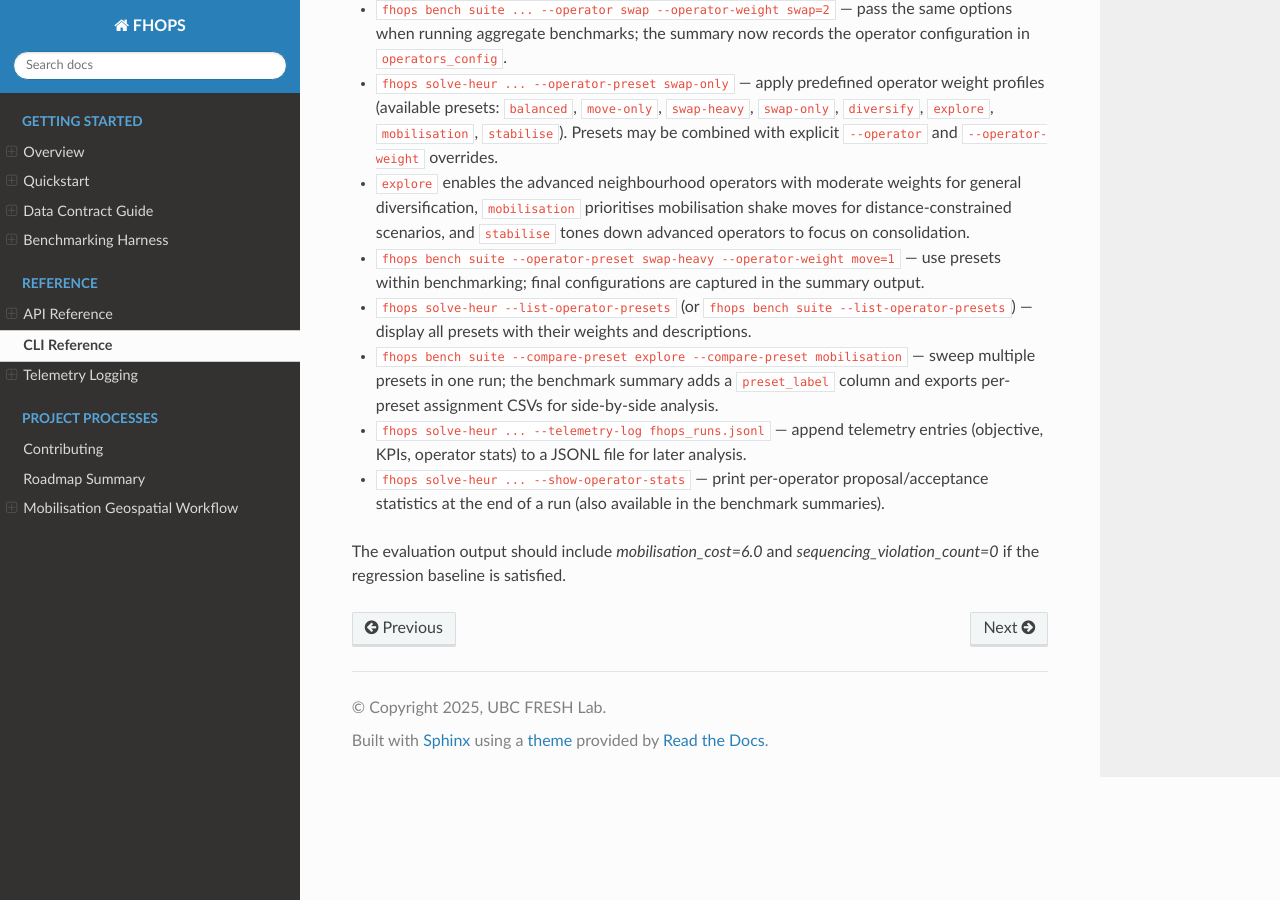
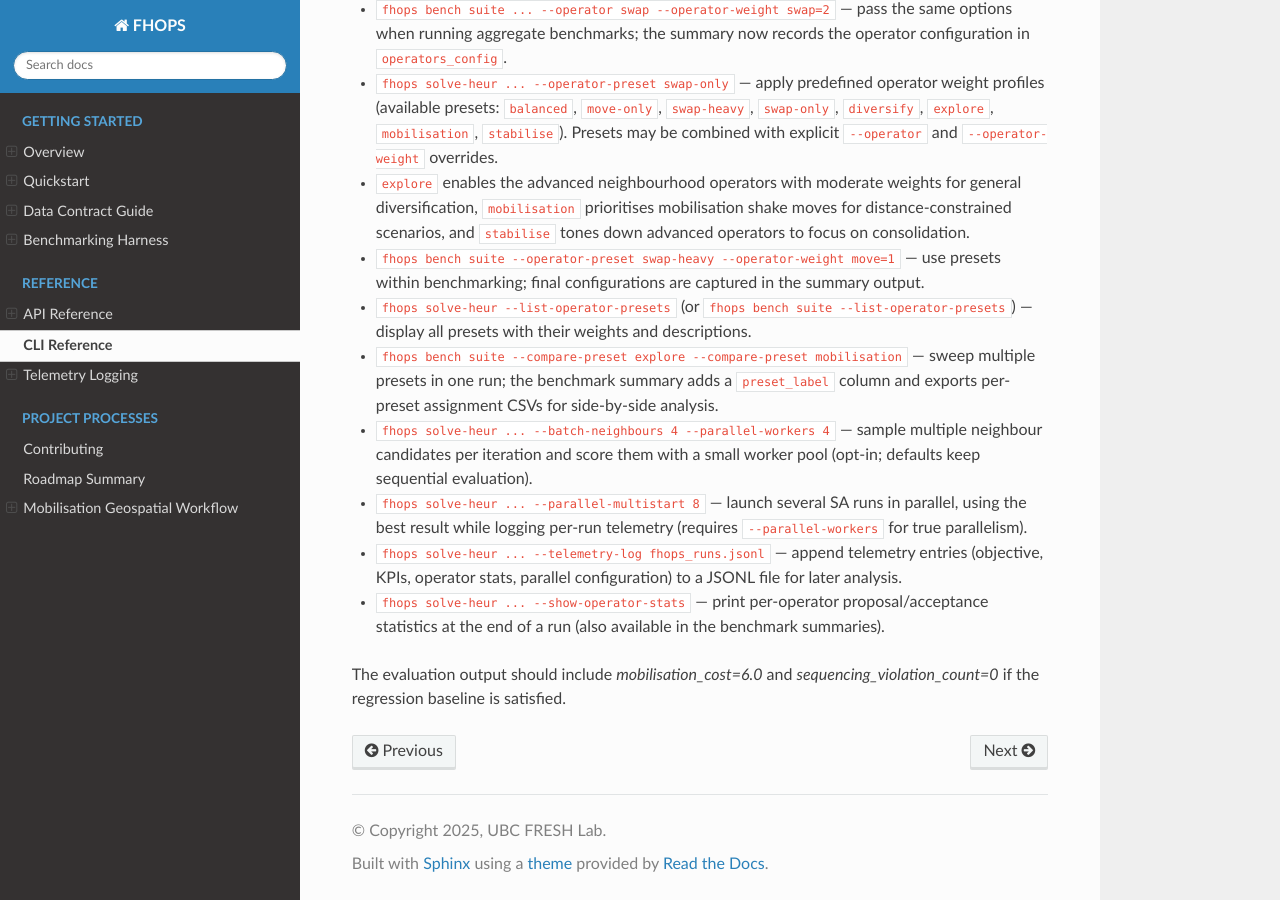
Before and after one commit to UBC-FRESH/fhops, a Sphinx documentation site: the page built from docs/reference/cli.rst, in a window 1280 px wide and 900 px high, scrolled down 974 px. Built offline with Sphinx 7.4.7 and the Read the Docs theme 3.1.0, drawn with Linux system fonts in a browser that asks for light colours.

Commit message:
docs: document parallel CLI options

```diff
--- a/docs/reference/cli.rst
+++ b/docs/reference/cli.rst
@@ -36,7 +36,9 @@ Additional simulated annealing controls:
 - ``fhops bench suite --operator-preset swap-heavy --operator-weight move=1`` — use presets within benchmarking; final configurations are captured in the summary output.
 - ``fhops solve-heur --list-operator-presets`` (or ``fhops bench suite --list-operator-presets``) — display all presets with their weights and descriptions.
 - ``fhops bench suite --compare-preset explore --compare-preset mobilisation`` — sweep multiple presets in one run; the benchmark summary adds a ``preset_label`` column and exports per-preset assignment CSVs for side-by-side analysis.
-- ``fhops solve-heur ... --telemetry-log fhops_runs.jsonl`` — append telemetry entries (objective, KPIs, operator stats) to a JSONL file for later analysis.
+- ``fhops solve-heur ... --batch-neighbours 4 --parallel-workers 4`` — sample multiple neighbour candidates per iteration and score them with a small worker pool (opt-in; defaults keep sequential evaluation).
+- ``fhops solve-heur ... --parallel-multistart 8`` — launch several SA runs in parallel, using the best result while logging per-run telemetry (requires ``--parallel-workers`` for true parallelism).
+- ``fhops solve-heur ... --telemetry-log fhops_runs.jsonl`` — append telemetry entries (objective, KPIs, operator stats, parallel configuration) to a JSONL file for later analysis.
 - ``fhops solve-heur ... --show-operator-stats`` — print per-operator proposal/acceptance statistics at the end of a run (also available in the benchmark summaries).
 
 The evaluation output should include `mobilisation_cost=6.0` and `sequencing_violation_count=0`
```
Also changed, not shown: CHANGE_LOG.md (+1 -1 lines), notes/metaheuristic_roadmap.md (+1 -1 lines).
